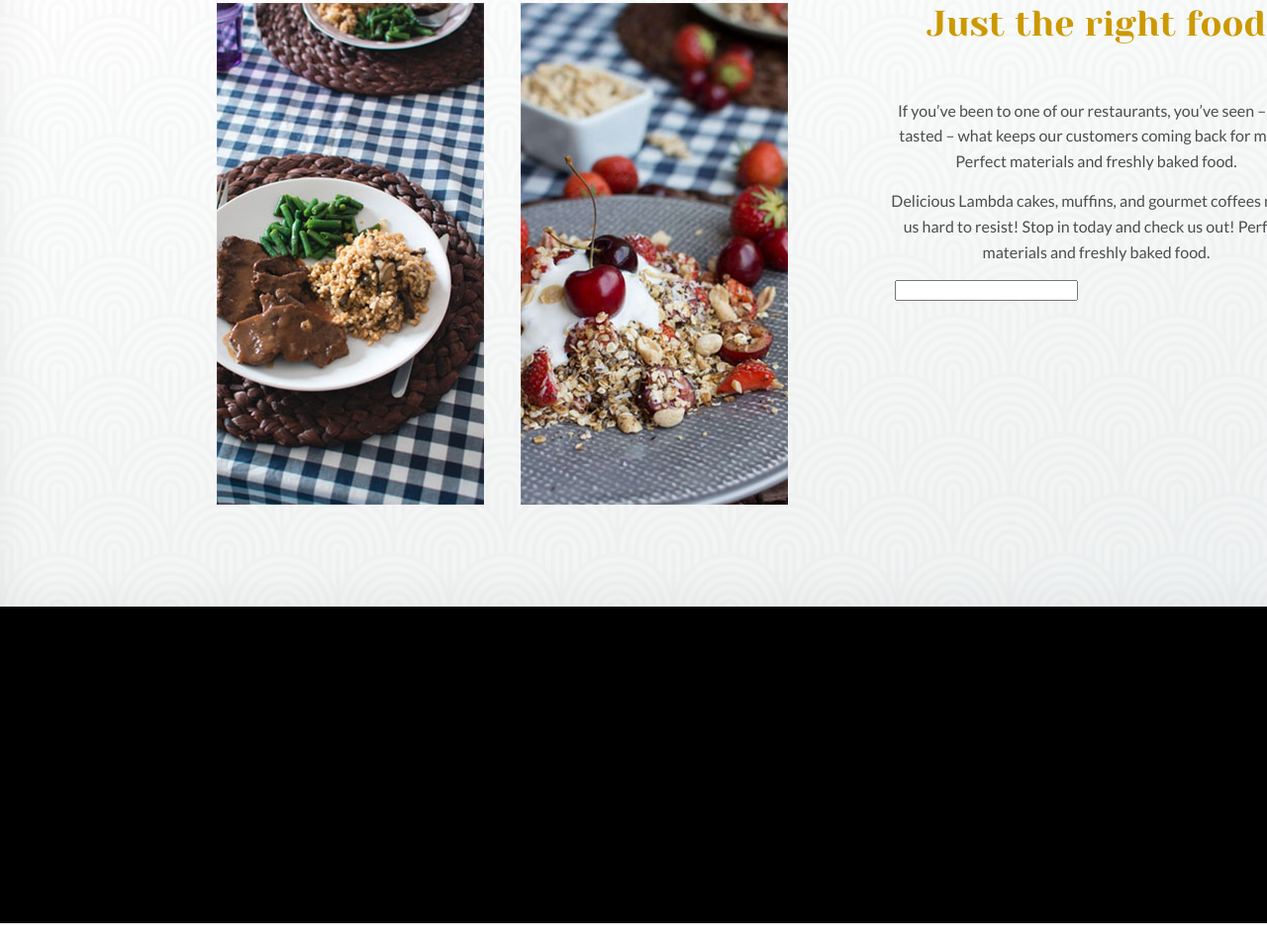
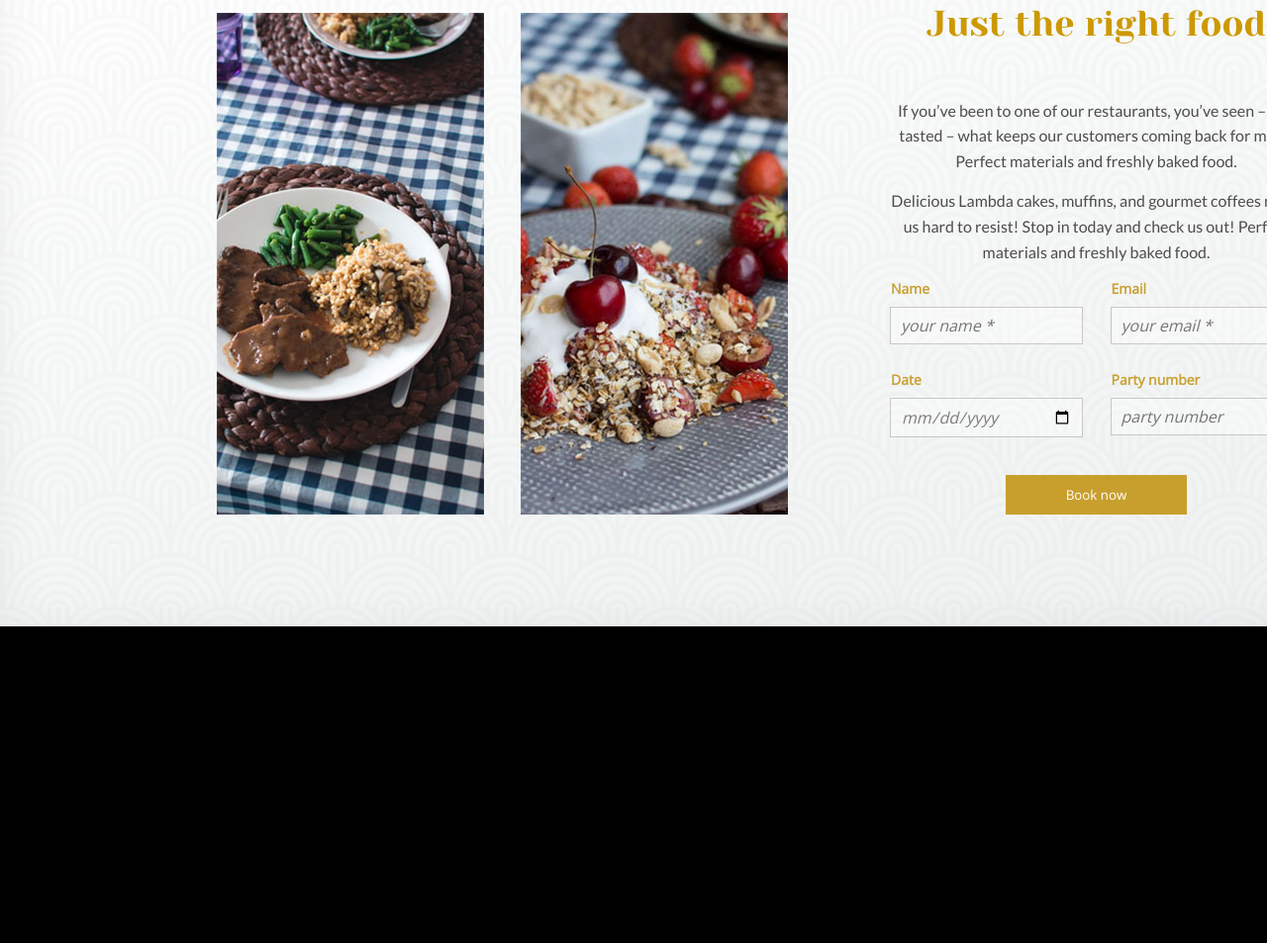
Before and after one commit to eventpromo/RSS_Restaurant, a plain HTML site: page index.html in a window 1280 px wide. Shown: the part 4239-5192 px from the top of the page at 99% size. Drawn offline with nearby package versions, Linux system fonts and the light colour scheme; a web font is replaced by a local one.

Commit message:
reservations

```diff
--- a/css/reservations.css
+++ b/css/reservations.css
@@ -25,13 +25,62 @@
     grid-gap: 30px;
 }
 
-.reservations form{
+.form-block{
+    text-align: left;
+}
+
+.reservations .form-block{
     display: grid;
     grid-template-columns: 1fr 1fr;
     grid-template-rows: 1fr 1fr 1fr;
-    grid-gap: 30px;
+    grid-gap: 25px 30px;
 }
 
-.reservations .input-block{
+.reservations .button-block{
+    grid-column: 1 / 3;
+    text-align: center;
+    align-self: center;
+}
 
+.input-block label{
+    color: #c9a131;
+    font-family: "Open Sans";
+    font-size: 14px;
+    font-weight: 700;
+    margin-bottom: 10px;
+    display: block;
 }
+
+.input-block input{
+    box-sizing: border-box;
+    width: 100%;
+    padding: 7px 10px;
+    outline: 1px solid #c8c6c6;
+    color: #7c7c7c;
+    font-family: "Open Sans";
+    font-size: 16px;
+    font-style: italic;
+    background-color: rgba(255, 255, 255, 0.3);
+    border: 0;
+}
+
+.input-block input:focus{
+    outline: 1px solid #c89f2d;
+    background-color: #ffffff;
+}
+
+.button-block input[type="submit"]{
+    border: 1px solid #c89f2d;
+    background-color: #c89f2d;
+    padding: 10px 60px;
+    color: #ffffff;
+    font-family: "Open Sans";
+}
+
+input[type="date"]::-webkit-inner-spin-button {
+    display: none;
+}
+
+input[type="date"]::-webkit-calendar-picker-indicator {
+    color: #2c3e50;
+}
--- a/index.html
+++ b/index.html
@@ -285,15 +285,26 @@
                                     Delicious Lambda cakes, muffins, and gourmet coffees make us hard to resist! Stop in today and check us out! Perfect materials
                                     and freshly baked food.
                                 </p>
-                                <form>
+                                <form class="form-block">
                                     <div class="input-block">
-                                        <label></label>
-                                        <input type="text">
+                                        <label for="name">Name</label>
+                                        <input type="text" id="name" placeholder="your name *" required />
                                     </div>
-                                    <div class="input-block"></div>
-                                    <div class="input-block"></div>
-                                    <div class="input-block"></div>
-                                    <div></div>
+                                    <div class="input-block">
+                                        <label for="email">Email</label>
+                                        <input type="text" id="email" placeholder="your email *" required />
+                                    </div>
+                                    <div class="input-block">
+                                        <label for="date">Date</label>
+                                        <input type="date" id="date" placeholder="date *" required />
+                                    </div>
+                                    <div class="input-block">
+                                        <label for="number">Party number</label>
+                                        <input type="number" id="number" placeholder="party number" />
+                                    </div>
+                                    <div class="button-block">
+                                        <input type="submit" value="Book now" />
+                                    </div>
                                 </form>
                             </div>
                         </div>
```
